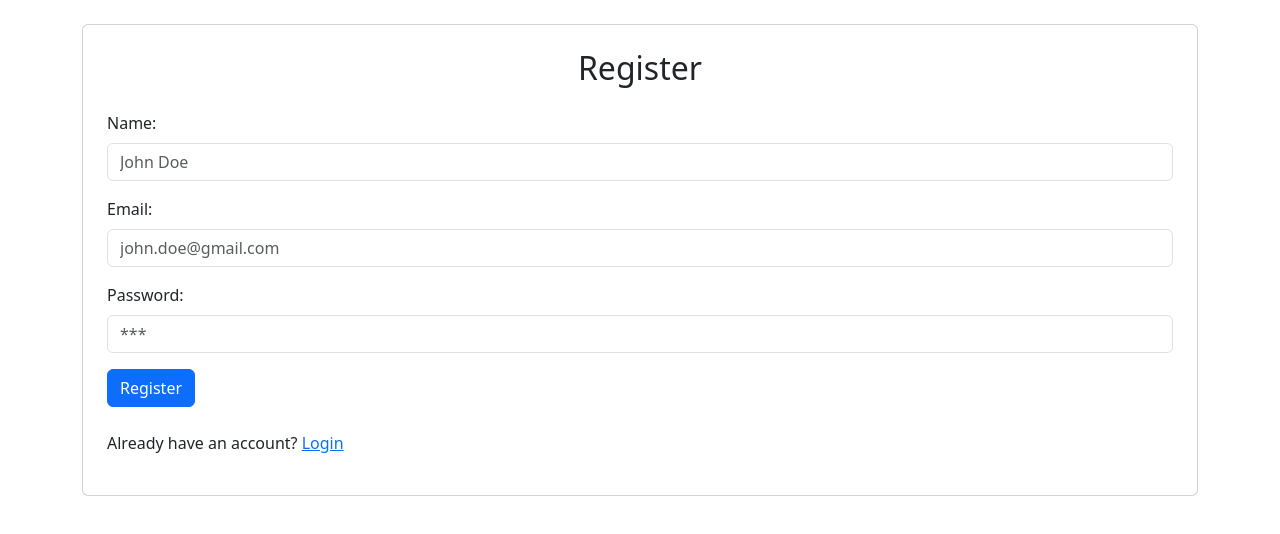
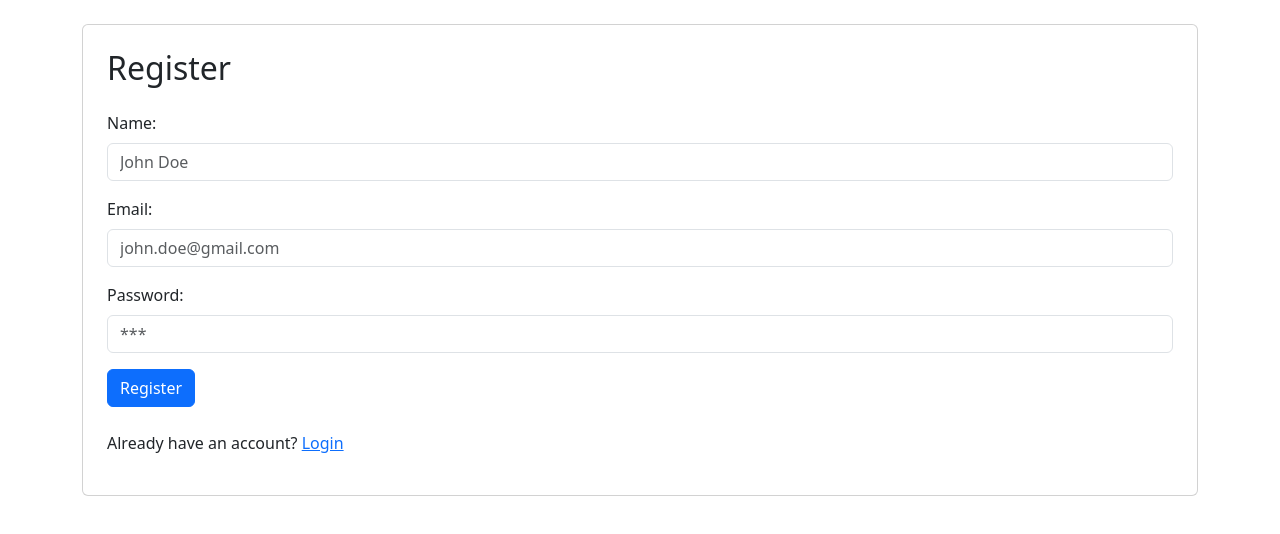
Before and after one commit to 0xVolt/flashcall-interview-task, a React (Vite) app in the folder client/: page /register in a window 1280 px wide. Shown: the top 534 px of the page. Built offline with nearby package versions, Linux system fonts and the light colour scheme.

Commit message:
Update: Register.jsx components

```diff
--- a/client/src/Register.jsx
+++ b/client/src/Register.jsx
@@ -33,7 +33,7 @@ function RegisterForm() {
   return (
     <div className="container mt-4">
       <div className="card p-4 rounded">
-        <h2 className="mb-4 text-center">Register</h2>
+        <h2 className="mb-4">Register</h2>
         <form onSubmit={handleSubmit}>
           <div className="mb-3">
             <label htmlFor="name" className="form-label">Name:</label>
```
